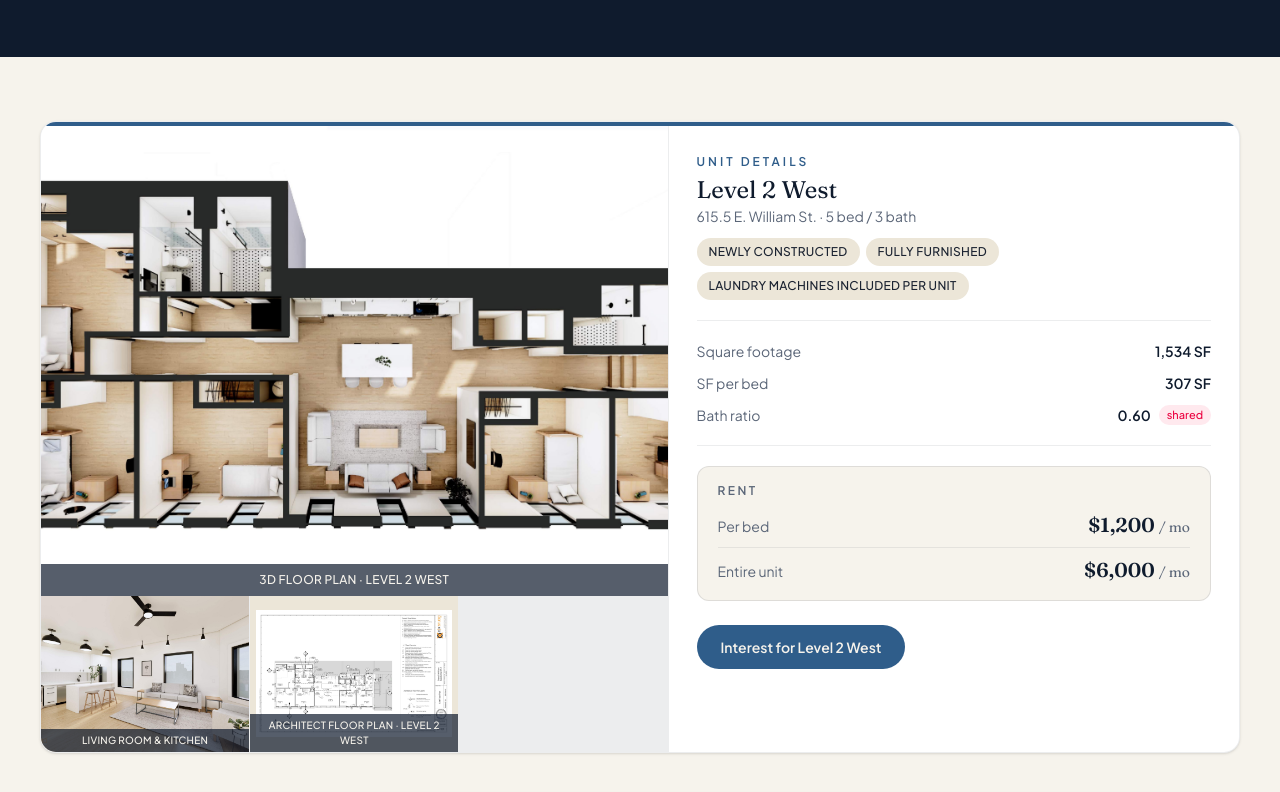
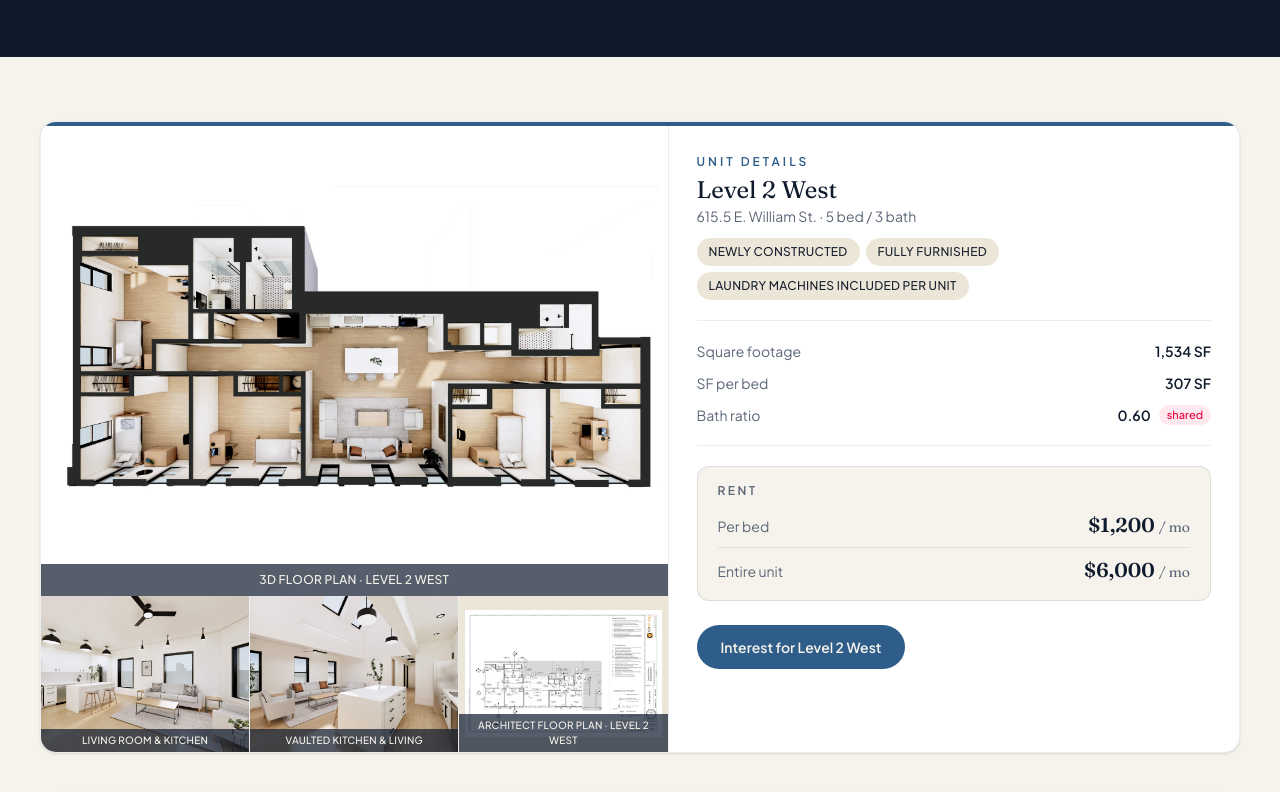
Before and after one commit to Zfarah-wssa/State-and-William-Lofts, a Next.js app: page /properties/621-william in a window 1280 px wide. Shown: the part 420-1212 px from the top of the page. Built offline with nearby package versions, Linux system fonts and the light colour scheme.

Commit message:
Add vaulted kitchen render to Level 2 West; fix primary image crop
https://claude.ai/code/session_01MoH4JasZfij9fQqnKBUg3r

```diff
--- a/src/components/UnitDetailsCard.tsx
+++ b/src/components/UnitDetailsCard.tsx
@@ -74,13 +74,13 @@ export function UnitDetailsCard({ unit }: { unit: Unit621William }) {
                 className="group relative block w-full overflow-hidden focus:outline-none"
                 aria-label={`Expand image: ${primaryImage.caption}`}
               >
-                <div className="relative aspect-[4/3]">
+                <div className="relative aspect-[4/3] bg-white">
                   <Image
                     src={primaryImage.src}
                     alt={primaryImage.alt}
                     fill
                     sizes="(min-width: 1024px) 480px, 100vw"
-                    className="object-cover transition-transform duration-300 group-hover:scale-[1.02]"
+                    className="object-contain transition-transform duration-300 group-hover:scale-[1.02]"
                   />
                   <span className="absolute inset-x-0 bottom-0 bg-ink/70 px-4 py-2 text-xs font-medium uppercase tracking-wide text-stone">
                     {primaryImage.caption}
--- a/src/data/units-621-william.ts
+++ b/src/data/units-621-william.ts
@@ -46,6 +46,11 @@ export const units621William: Unit621William[] = [
         src: "/images/621-william/render-interior-level2west.jpg",
         alt: "Interior rendering of living room and kitchen for Level 2 West",
         caption: "Living room & kitchen",
+      },
+      {
+        src: "/images/621-william/render-vaulted-kitchen-level2west.jpg",
+        alt: "Vaulted kitchen and living area rendering for Level 2 West",
+        caption: "Vaulted kitchen & living",
       },
     ],
   },
```
Also changed, not shown: public/images/621-william/render-vaulted-kitchen-level2west.jpg (added).
